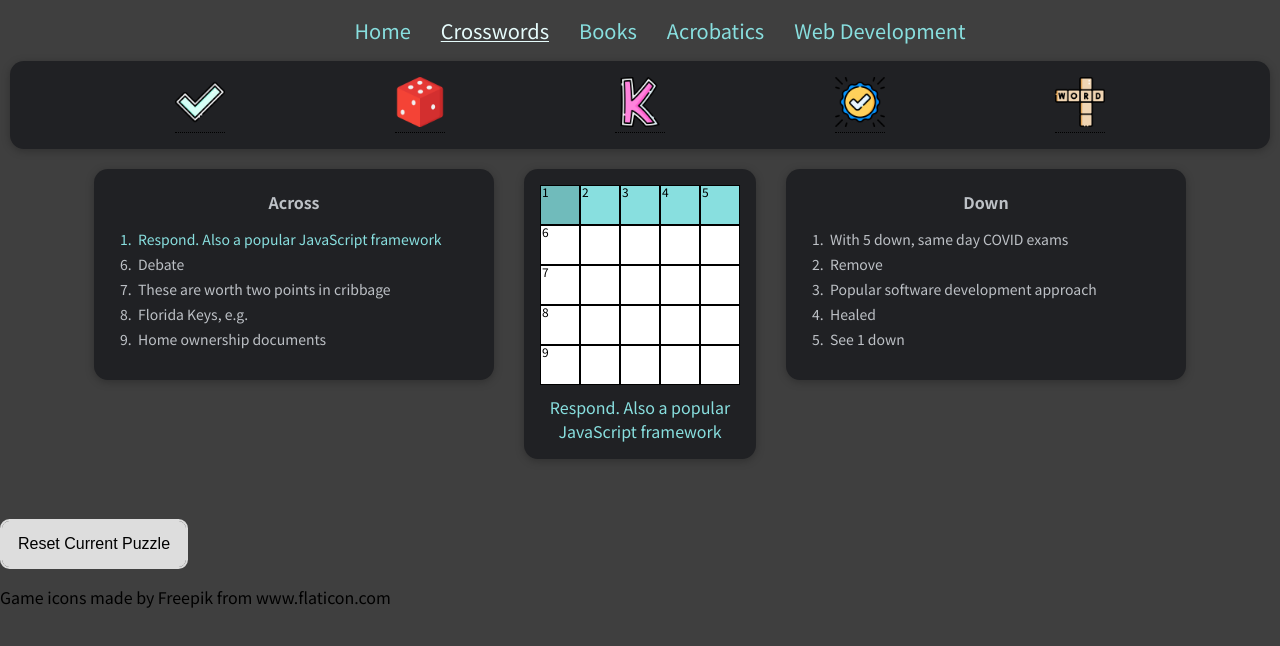
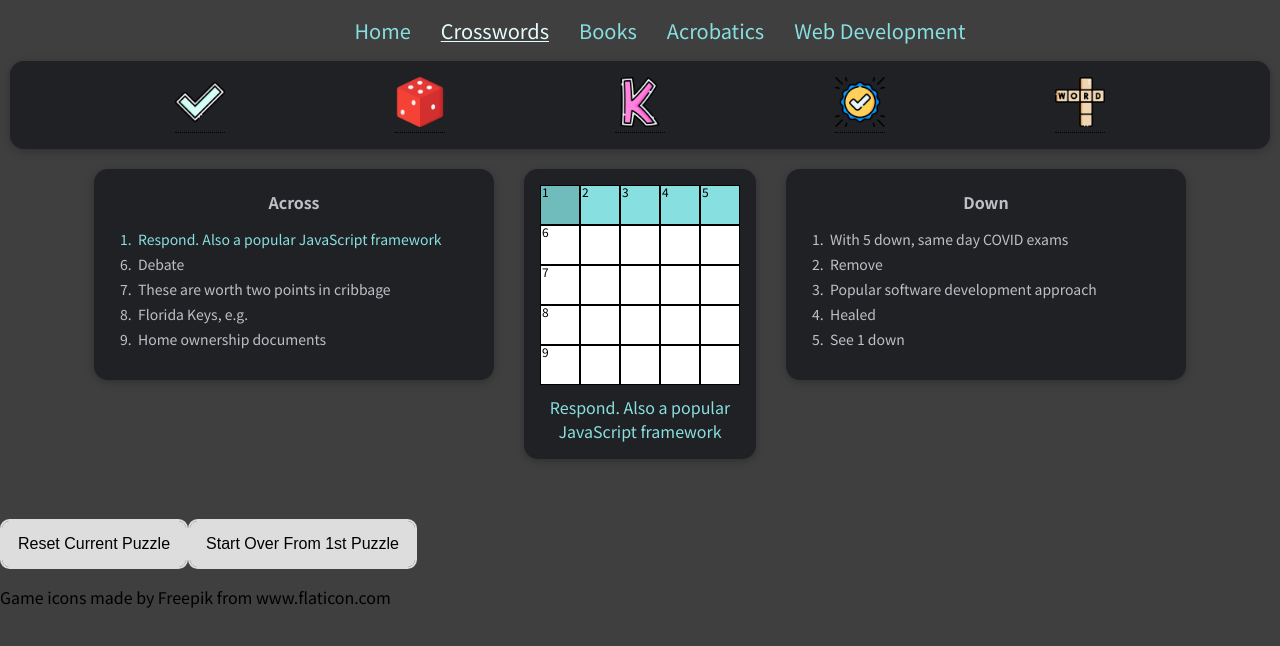
Before and after one commit to bka04/bka, a React (Create React App) app: page /crosswords in a window 1280 px wide. Shown: the top 646 px of the page. Built offline with nearby package versions, Linux system fonts and the light colour scheme.

Commit message:
Add start over

```diff
--- a/src/components/crosswords/Crossword.js
+++ b/src/components/crosswords/Crossword.js
@@ -574,6 +574,13 @@ const Crossword = (props) => {
     }
   };
 
+  const startOver = () => {
+    if (window.confirm("Are you sure you want to clear all progress and start over on the first puzzle?")) {
+      dispatch({ type: "resetGrid", initialCrosswordData: props.initialCrosswordData });
+      props.onStartOver();
+    }
+  }
+
   const getSelectedQuestionNumber = (state, direction) => {
     const index = state.cellData.findIndex((cell) => cell.id === state.selectedCell);
     return (index > -1) ? state.cellData[index][`questionNumber${direction}`] : 1;
@@ -645,6 +652,9 @@ const Crossword = (props) => {
       <Button className="resetBtn" onClick={resetGrid}>
         Reset Current Puzzle
       </Button>
+      <Button className="resetBtn" onClick={startOver}>
+        Start Over From 1st Puzzle
+      </Button>
       <div>
         <p>Game icons made by Freepik from www.flaticon.com</p>
       </div>
--- a/src/pages/Crosswords.js
+++ b/src/pages/Crosswords.js
@@ -162,6 +162,12 @@ const Crosswords = (props) => {
     localStorage.setItem("currentPuzzle", newPuzzle);
   }
 
+  const startOverHandler = () => { //start over from the first puzzle
+    setCurrentPuzzle(defaultID);
+    setIsThisLastPuzzle(false);
+    localStorage.setItem("currentPuzzle", defaultID);
+  }
+
   return (
     <Crossword
       initialCrosswordData={PUZZLES.find(puzzle => puzzle.id === currentPuzzle).cellData}
@@ -169,6 +175,7 @@ const Crosswords = (props) => {
       downClues={PUZZLES.find(puzzle => puzzle.id === currentPuzzle).downClues}
       answers={PUZZLES.find(puzzle => puzzle.id === currentPuzzle).answers}
       onNextPuzzle={nextPuzzleHandler}
+      onStartOver={startOverHandler}
       isThisLastPuzzle={isThisLastPuzzle}
     />
   );
```
